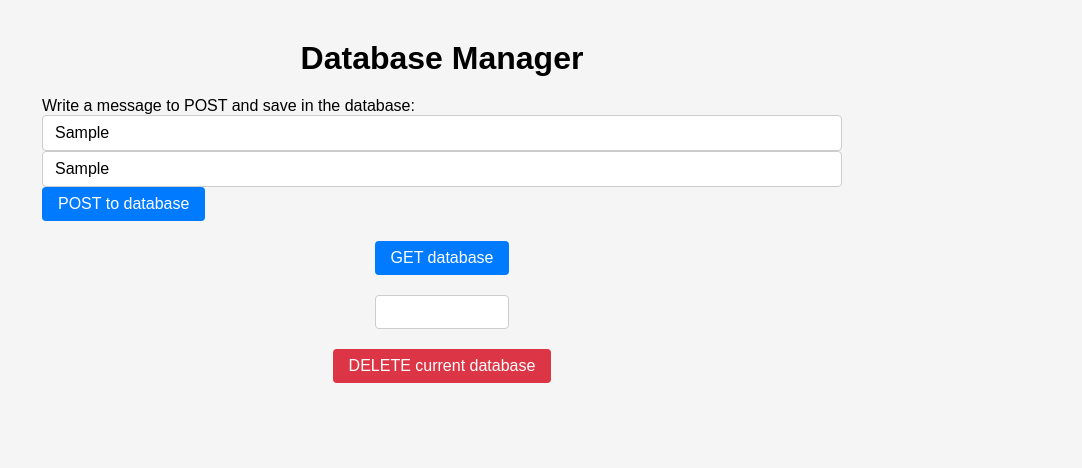
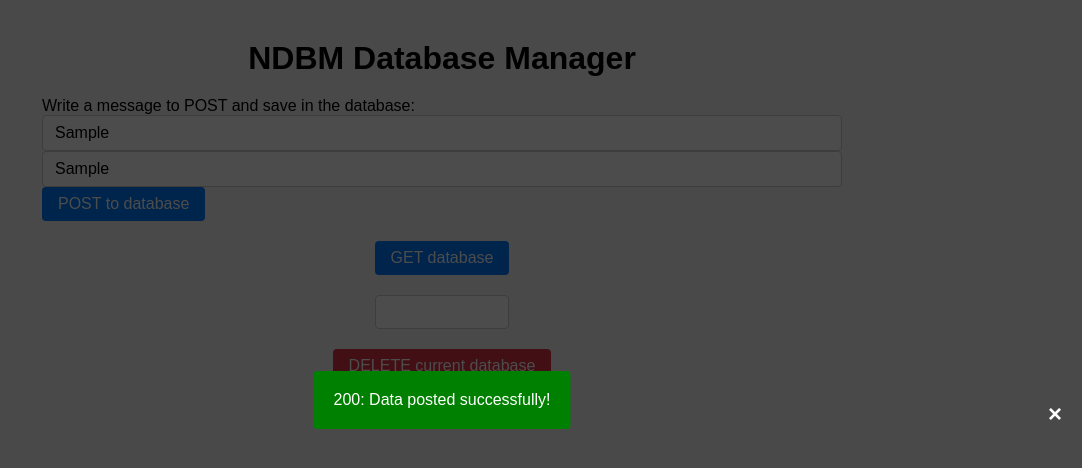
Before and after one commit to PSokhey/COMP-4981-Process-Web-Server, a plain HTML site: page web/index.html in a window 1280 px wide. Both pictures are taken after typing "Sample", "Sample" into the empty fields and a click on the button "POST to database". Shown: the whole page, without its empty margins (198-1280 px from the left). Drawn offline with Linux system fonts and the light colour scheme.

Commit message:
browser pop up with status, clears on delete.

```diff
--- a/web/index.html
+++ b/web/index.html
@@ -6,7 +6,7 @@
 </head>
 <body>
 <div class="container">
-  <h1>Database Manager</h1>
+  <h1>NDBM Database Manager</h1>
   <div class="input-section">
     <label for="input-box">Write a message to POST and save in the database:</label>
     <input type="text" id="key-input" placeholder="Key (optional)">
@@ -21,6 +21,10 @@
     <button id="delete-button" class="delete-button">DELETE current database</button>
   </div>
 </div>
+<div id="status-popup" class="status-popup">
+  <span id="status-popup-close" class="status-popup-close">&times;</span>
+  <div id="status-popup-content" class="status-popup-content"></div>
+</div>
 <script src="script.js"></script>
 </body>
 </html>
--- a/web/script.js
+++ b/web/script.js
@@ -2,6 +2,19 @@ const postButton = document.getElementById('post-button');
 const getButton = document.getElementById('get-button');
 const deleteButton = document.getElementById('delete-button');
 const outputDiv = document.getElementById('output');
+const statusPopup = document.getElementById('status-popup');
+const statusPopupContent = document.getElementById('status-popup-content');
+const statusPopupClose = document.getElementById('status-popup-close');
+
+function showStatusPopup(statusCode, message, success = true) {
+    statusPopupContent.textContent = `${statusCode}: ${message}`;
+    statusPopupContent.style.backgroundColor = success ? 'green' : 'red';
+    statusPopup.style.display = 'block';
+}
+
+statusPopupClose.addEventListener('click', () => {
+    statusPopup.style.display = 'none';
+});
 
 // Send a POST request to the server
 function postData() {
@@ -16,11 +29,15 @@ function postData() {
         },
         body: JSON.stringify(data)
     })
-      .then(response => response.json())
         .then(response => {
-        console.log(response);
-        outputDiv.innerHTML = 'Data posted successfully!';
+            if (response.ok) {
+                showStatusPopup(response.status, 'Data posted successfully!', true);
+            } else {
+                showStatusPopup(response.status, 'An error occurred while posting data.', false);
+            }
+            return response.json();
         })
+        .then(response => console.log(response))
         .catch(error => console.error(error));
 }
 
@@ -28,7 +45,14 @@ function postData() {
 function getData() {
     const baseUrl = window.location.href.split('/')[0]; // get the base URL
     fetch(baseUrl + 'getDatabase') // use the base URL for the request
-        .then(response => response.text())
+        .then(response => {
+            if (response.ok) {
+                showStatusPopup(response.status, 'Data fetched successfully!', true);
+            } else {
+                showStatusPopup(response.status, 'An error occurred while fetching data.', false);
+            }
+            return response.text();
+        })
         .then(data => {
             console.log(data);
             // Split the data string using the separator and join with HTML line break tag
@@ -38,17 +62,21 @@ function getData() {
         .catch(error => console.error(error));
 }
 
-
 // Send a DELETE request to the server
 function deleteData() {
     fetch(window.location.href + 'DELETE', {
         method: 'DELETE'
     })
-      .then(response => response.json())
         .then(response => {
-        console.log(response);
-        outputDiv.innerHTML = 'Database deleted successfully!';
+            if (response.ok) {
+                showStatusPopup(response.status, 'Database deleted successfully!', true);
+                outputDiv.innerHTML = '';
+            } else {
+                showStatusPopup(response.status, 'An error occurred while deleting the database.', false);
+            }
+            return response.json();
         })
+        .then(response => console.log(response))
         .catch(error => console.error(error));
 }
 
--- a/web/style.css
+++ b/web/style.css
@@ -7,6 +7,7 @@
 body {
   font-family: Arial, sans-serif;
   background-color: #f5f5f5;
+  position: relative;
 }
 
 .container {
@@ -69,3 +70,45 @@ button:hover {
   word-wrap: break-word;
   overflow-wrap: break-word;
 }
+
+/* Status Popup */
+#status-popup {
+  display: none;
+  position: fixed;
+  top: 0;
+  left: 0;
+  width: 100%;
+  height: 100%;
+  background-color: rgba(0, 0, 0, 0.7);
+  z-index: 100;
+  overflow: auto;
+}
+
+#status-popup-content {
+  position: absolute;
+  top: 50%;
+  left: 50%;
+  transform: translate(-50%, -50%);
+  padding: 20px;
+  font-size: 16px;
+  color: white;
+  border-radius: 4px;
+  text-align: center;
+}
+
+#status-popup-close {
+  position: absolute;
+  top: 50%;
+  right: 20px;
+  font-size: 24px;
+  font-weight: bold;
+  color: white;
+  background-color: transparent;
+  border: none;
+  cursor: pointer;
+  transition: color 0.3s;
+}
+
+#status-popup-close:hover {
+  color: #f44336;
+}
```
Lines whose indentation alone changed are shown as unchanged.
